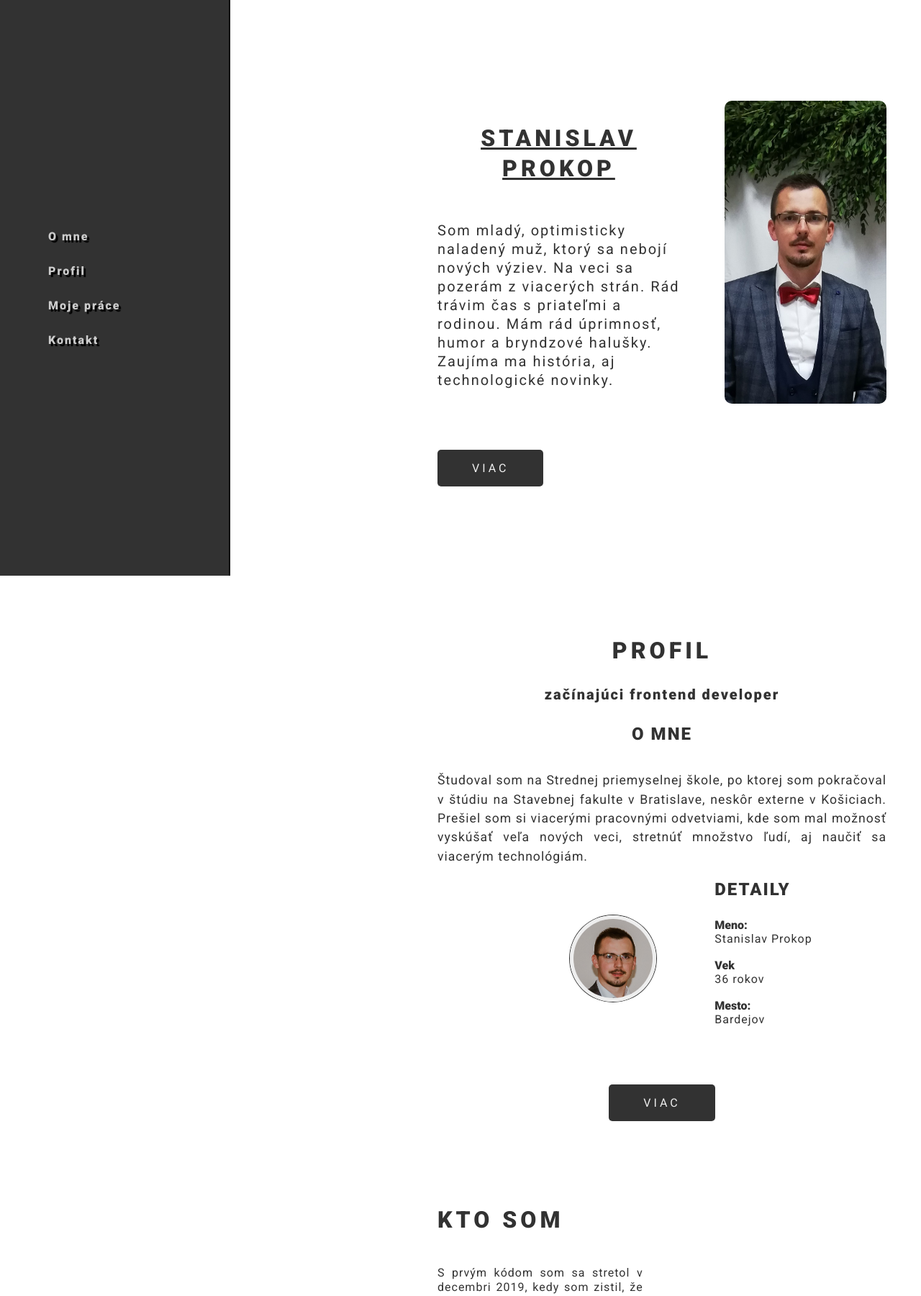
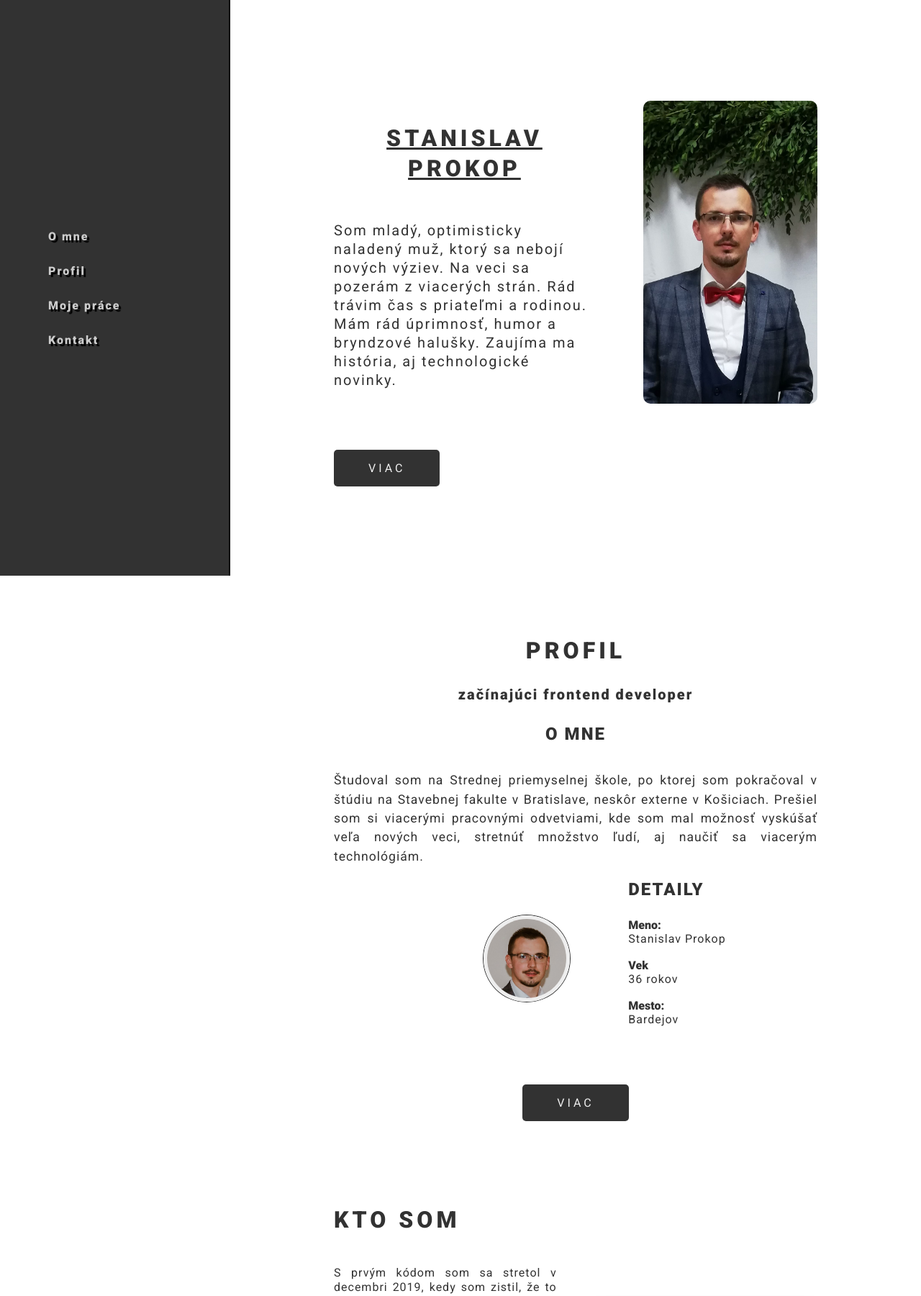
Before and after one commit to BaltazarQ/prokopstanislav, a PHP site: page /index.php in a window 1280 px wide. Shown: the top 1801 px of the page at 72% size. Run offline with PHP 8.4, Linux system fonts and the light colour scheme; some libraries are stand-ins or nearby versions.

Commit message:
Customize width of 'main' to menu

```diff
--- a/css/style.css
+++ b/css/style.css
@@ -155,12 +155,11 @@ main {
 }
 
 main section {
-  padding: 5% 5%;
+  padding: 5% 15%;
   min-height: 100vh;
   justify-content: center;
   height: auto;
   text-align: center;
-  padding-left: 30%;
 }
 main section h1 {
   font-size: 32px;
--- a/scss/_main.scss
+++ b/scss/_main.scss
@@ -5,14 +5,12 @@ main {
 }
 
 main section {
-    padding: 5% 5%;
+    padding: 5% 15%;
 
     min-height: 100vh;
     justify-content: center;
     height: auto;
     text-align: center;
-    padding-left: 30%;
-
 
     h1 {
         @include font-size($font-size-m * 2, 5px, uppercase);
```
Also changed, not shown: 1 other file.
